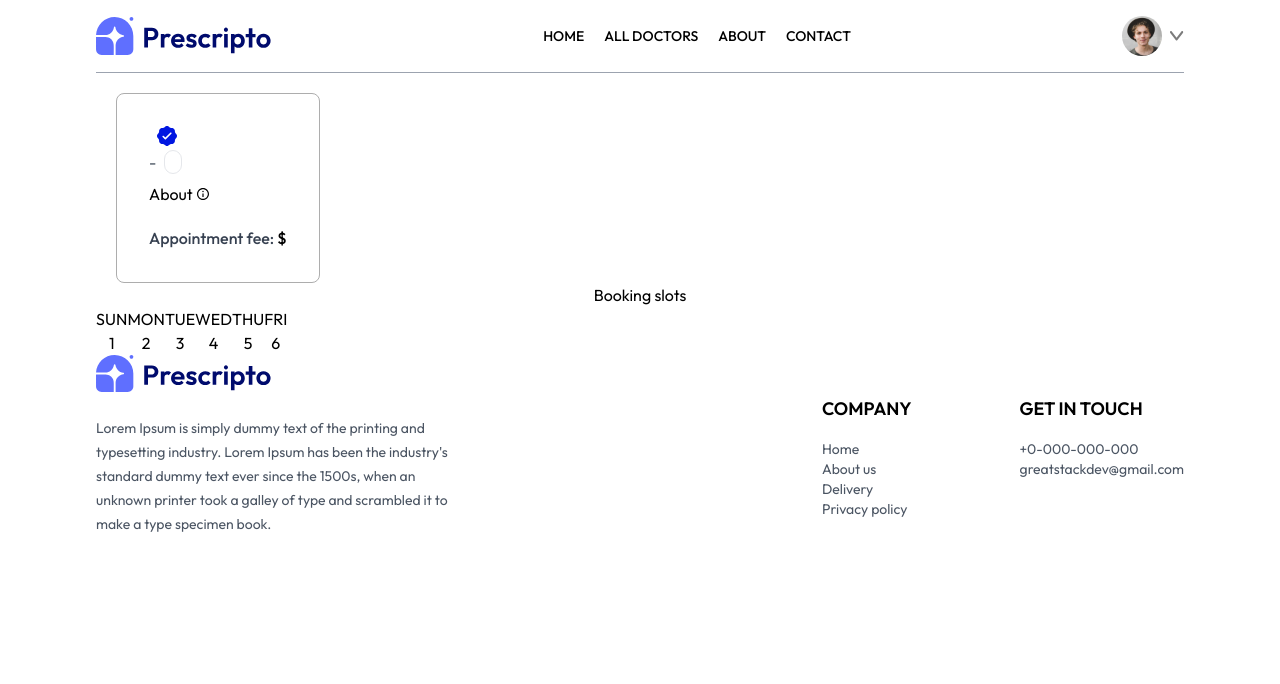
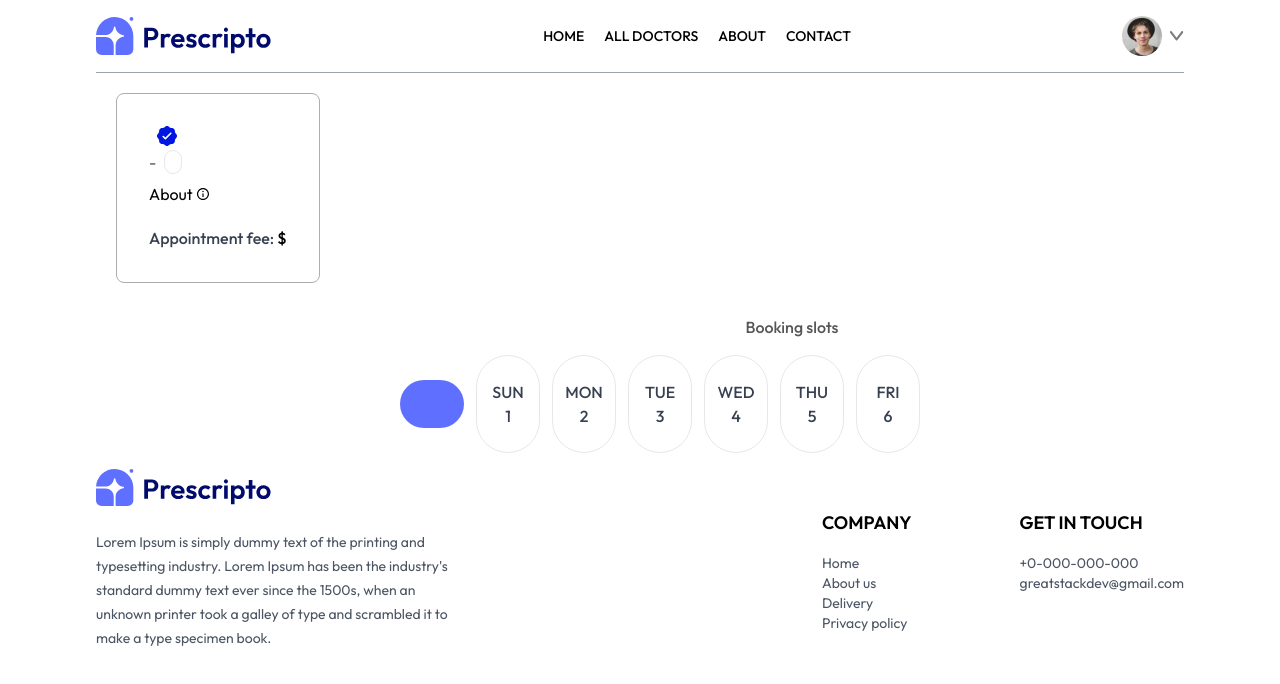
Before and after one commit to Maryiamreda/prescripto, a React (Vite) app: page /appointments/1 in a window 1280 px wide. Shown: the top 684 px of the page. Built offline with nearby package versions, Linux system fonts and the light colour scheme.

Commit message:
im tired grandpa

```diff
--- a/src/pages/Appointment.tsx
+++ b/src/pages/Appointment.tsx
@@ -37,7 +37,6 @@ const Appointments = () => {
             } else {
                 currentDate.setHours(10)
                 currentDate.setMinutes(0)
-
 
             }
             let timeSlots = []
@@ -90,21 +89,34 @@ const Appointments = () => {
 
                     </div>
                 </div>
+                <div className="sm:ml-72 sm:pl-4 mt-8 font-medium text-[#565656] overflow-x-hidden">
                     <div>
                         <h3>Booking slots</h3>
-                    <div className="flex ">
-                        {doctorSlots.length && doctorSlots.map((item, index) => (
-                            <div onClick={() => setSlotIndex(index)} className="cursor-pointer" key={index}>
+                        <div className="flex gap-3 items-center w-full overflow-x-auto  mt-4">
+                            {doctorSlots.length &&
+                                doctorSlots.map((item, index) => (
+                                    <div
+                                        onClick={() => setSlotIndex(index)}
+                                        className={`cursor-pointer text-center py-6 min-w-16 rounded-full ${slotIndex === index ? 'bg-primary text-white' : 'border border-gray-200 text-gray-700'}`}
+
+                                        key={index}
+                                    >
                                         <p>{item[0] && daysOfWeek[item[0].datetime.getDay()]}</p>
                                         <p>{item[0] && item[0].datetime.getDate()}</p>
                                     </div>
                                 ))}
                         </div>
                     </div>
-                <div>
-                    {doctorSlots.length && doctorSlots[slotIndex].map((item, index) => (<div>
-                        <p>{item.time.toLowerCase()}</p>
-                    </div>))}
+                    <div className="flex items-center gap-3 w-full overflow-x-scroll  mt-4">
+                        {doctorSlots.length &&
+                            doctorSlots[slotIndex].map((item, index) => (
+                                <div key={index}>
+                                    <p className={`text-sm font-light flex-shrink-0 px-5 py-2 rounded-full cursor-pointer text-[#949494] border border-[#B4B4B4] `}>
+                                        {item.time.toLowerCase()}
+                                    </p>
+                                </div>
+                            ))}
+                    </div>
                 </div>
             </div>
         </div>);
```
Lines whose indentation alone changed are shown as unchanged.
